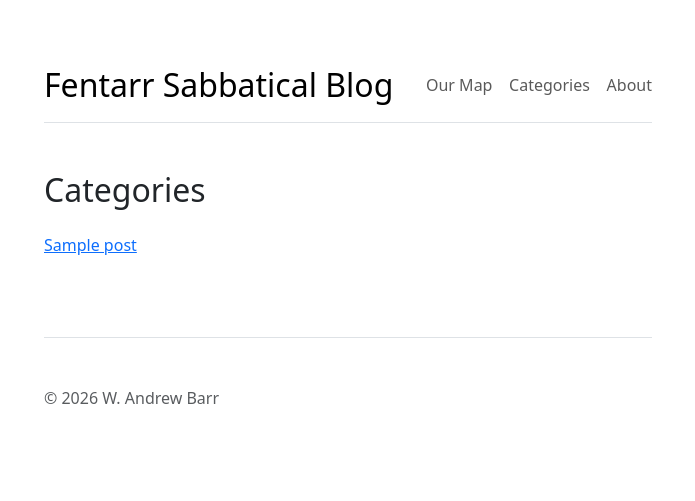
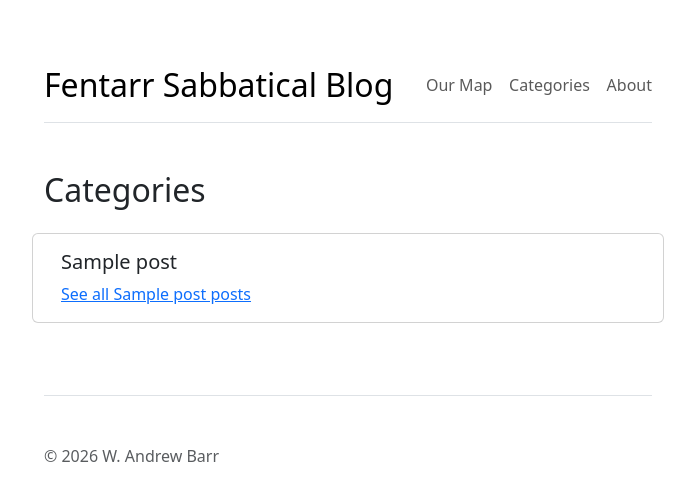
Before and after one commit to wabarr/sabbatical_blog, a Django app: template templates/sabbatical_blog/category_list.html in a window 1280 px wide. Shown: the top 501 px of the page, without its empty margins (292-987 px from the left). Run offline with Django 3.2, Linux system fonts and the light colour scheme; the template is opened without the code that fills it: most values are stand-ins (such as "Sample title", 1, 10 or a date in 2020); some libraries are stand-ins or nearby versions.

Commit message:
update format of category list using cards

```diff
--- a/templates/sabbatical_blog/category_list.html
+++ b/templates/sabbatical_blog/category_list.html
@@ -4,10 +4,16 @@
 
     <div class="row mb-3 pb-3">
     <h2 class="pb-3">Categories</h2>
-    <ul style="list-style-type: none;">
-        {% for category in object_list %}
-            <li><a href="{{ category.name }}">{{ category.name }}</a></li>
-        {% endfor %}
+    {% for category in object_list %}
+    <div class="card mb-2">
+        <div class="card-body">
+            <h5 class="card-title">{{ category.name }}</h5>
+            <p class="card-text"><a href="{{ category.name }}">See all {{ category.name }} posts</a></p>
+        </div>
+    </div>
+    {% endfor %}
+
+
     </ul>
 
     </div>
```
